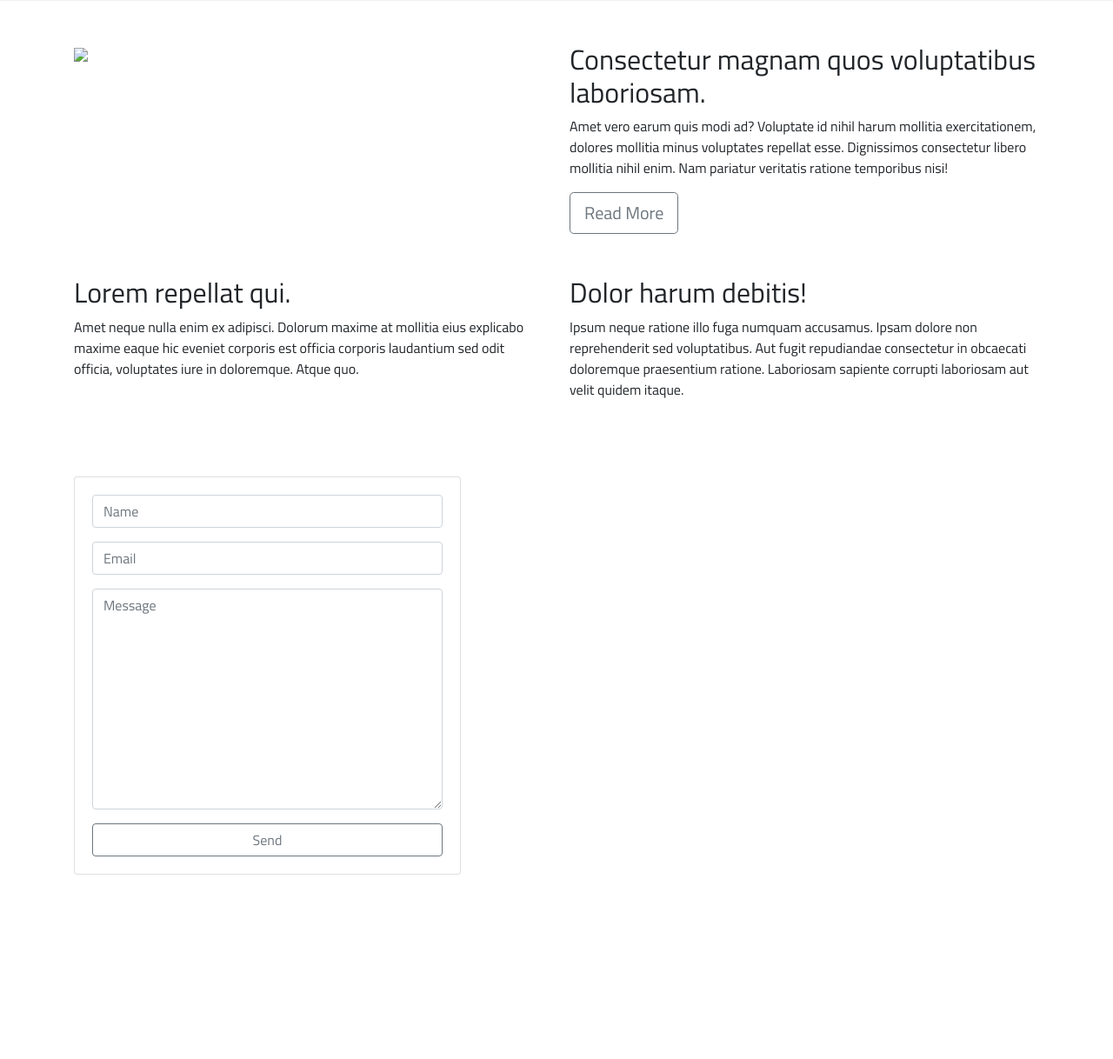
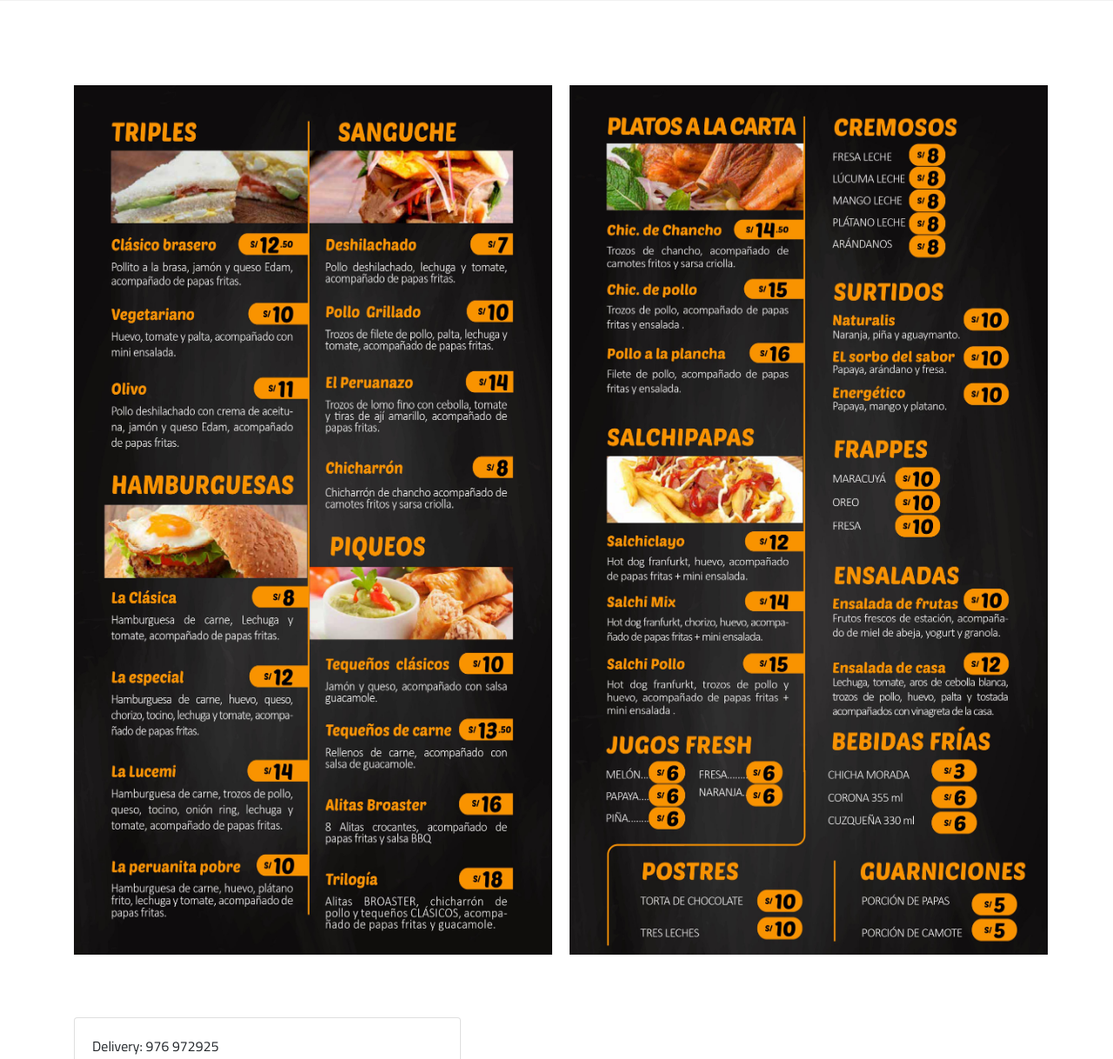
Before and after one commit to JorgeP2712/Carta-Lucemi, a plain HTML site: page index.html in a window 1280 px wide. Shown: the part 1520-2738 px from the top of the page at 87% size. Before the commit the page ends 2526 px from the top, so only its background shows below. Drawn offline with nearby package versions, Linux system fonts and the light colour scheme; a script that the page names is missing.

Commit message:
Update index.html

```diff
--- a/index.html
+++ b/index.html
@@ -65,16 +65,10 @@
           <div class="row mt-5">
             <div class="col-md-6">
               <div class="info-left">
-                <img src="img/image2.png" style="width: 100%">
+
               </div>
             </div>
-            <div class="col-md-6 my-auto">
-              <div class="info-right">
-                <h2>Consectetur magnam quos voluptatibus laboriosam.</h2>
-                <p>Amet vero earum quis modi ad? Voluptate id nihil harum mollitia exercitationem, dolores mollitia minus voluptates repellat esse. Dignissimos consectetur libero mollitia nihil enim. Nam pariatur veritatis ratione temporibus nisi!</p>
-                <a href="#" class="btn btn-outline-secondary btn-lg">Read More</a>
-              </div>
-            </div>
+
           </div>
         </div>
       </section>
@@ -83,13 +77,12 @@
         <div class="container">
           <div class="row my-5">
             <div class="col-md-6">
-              <h2>Lorem repellat qui.</h2>
-              <p>Amet neque nulla enim ex adipisci. Dolorum maxime at mollitia eius explicabo maxime eaque hic eveniet corporis est officia corporis laudantium sed odit officia, voluptates iure in doloremque. Atque quo.</p>
-            </div>
+                <img src="img/0002.jpg" width="550" height="1000">
+              </div>
+             <br>
             <div class="col-md-6">
-              <h2>Dolor harum debitis!</h2>
-              <p>Ipsum neque ratione illo fuga numquam accusamus. Ipsam dolore non reprehenderit sed voluptatibus. Aut fugit repudiandae consectetur in obcaecati doloremque praesentium ratione. Laboriosam sapiente corrupti laboriosam aut velit quidem itaque.</p>
-            </div>
+                <img src="img/0003.jpg" width="550" height="1000">
+              </div>
           </div>
         </div>
       </section>
@@ -101,24 +94,18 @@
               <form class="card mt-4">
                 <div class="card-body">
                   <div class="form-group">
-                    <input type="text" class="form-control" placeholder="Name">
+                    Delivery: 976 972925
                   </div>
                   <div class="form-group">
-                    <input type="text" class="form-control" placeholder="Email">
+                    Siguenos en Facebook como:  @LucemiFastFood
                   </div>
-                  <div class="form-group">
-                    <textarea cols="30" rows="10" placeholder="Message" class="form-control"></textarea>
-                  </div>
-                  <button class="btn btn-outline-secondary btn-block">
-                    Send
-                  </button>
+
                 </div>
               </form>
             </div>
           </div>
         </div>
       </footer>
-
       <!-- SCRIPTS -->
       <script src="https://code.jquery.com/jquery-3.3.1.slim.min.js" integrity="sha384-q8i/X+965DzO0rT7abK41JStQIAqVgRVzpbzo5smXKp4YfRvH+8abtTE1Pi6jizo" crossorigin="anonymous"></script>
       <script src="https://cdnjs.cloudflare.com/ajax/libs/popper.js/1.14.0/umd/popper.min.js" integrity="sha384-cs/chFZiN24E4KMATLdqdvsezGxaGsi4hLGOzlXwp5UZB1LY//20VyM2taTB4QvJ" crossorigin="anonymous"></script>
```
